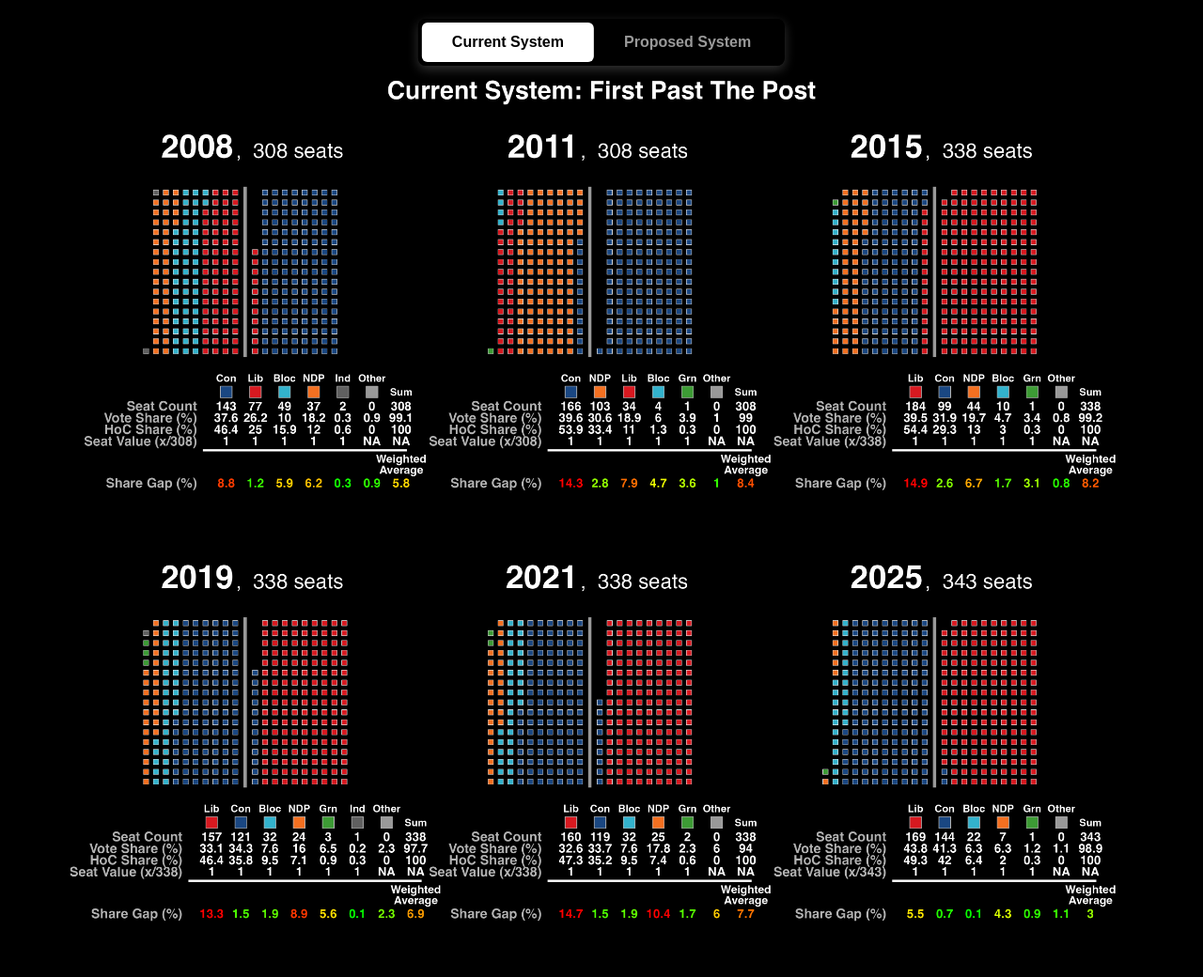
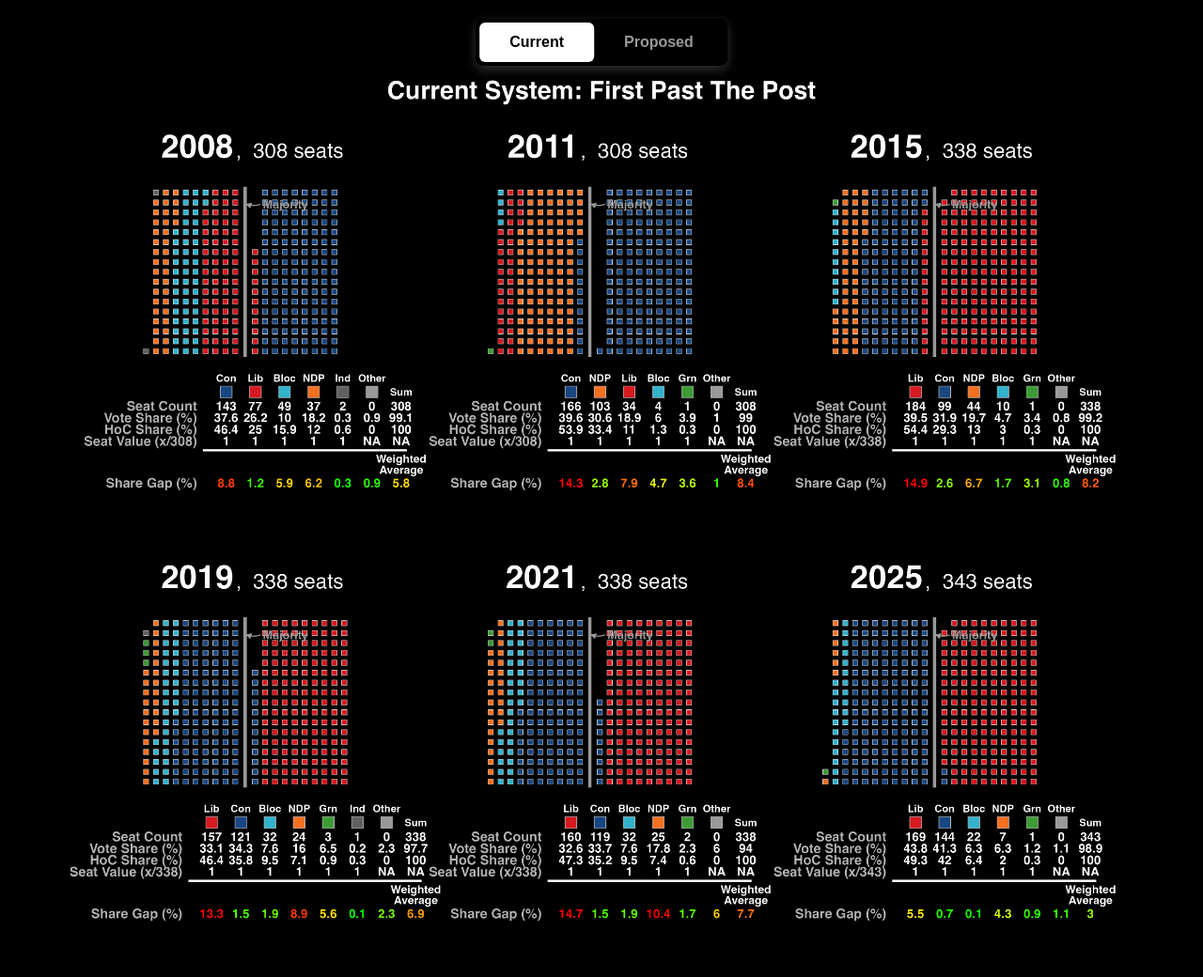
Before and after one commit to chrispross/chrispross.github.io, a Jekyll site: the page built from electoral-reform.html, in a window 1280 px wide. Shown: the whole page at 94% size. Built offline with Jekyll 4.4.1, drawn with Linux system fonts in a browser that asks for light colours.

Commit message:
Add majority line label with arrow and shorten button text

```diff
--- a/electoral-reform.html
+++ b/electoral-reform.html
@@ -81,8 +81,8 @@ title: Electoral Reform - Weighted Voting Proposal
 </style>
 
 <div class="toggle-container">
-  <button class="toggle-btn active" id="fptpBtn">Current System</button>
-  <button class="toggle-btn" id="weightedBtn">Proposed System</button>
+  <button class="toggle-btn active" id="fptpBtn">Current</button>
+  <button class="toggle-btn" id="weightedBtn">Proposed</button>
 </div>
 
 <div class="viz-container">
```
Also changed, not shown: assets/electoral-reform/fptp_all_elections.png, assets/electoral-reform/weighted_all_elections.png.
